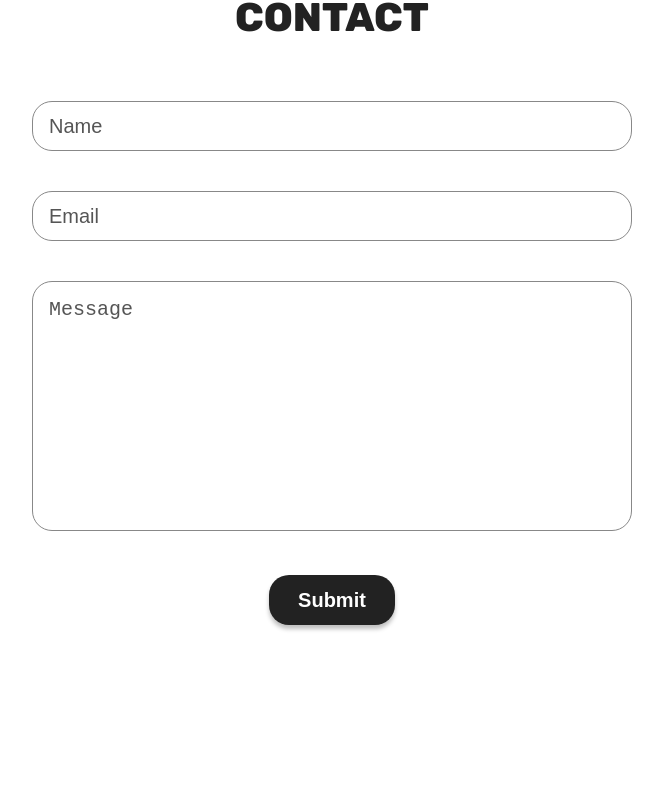
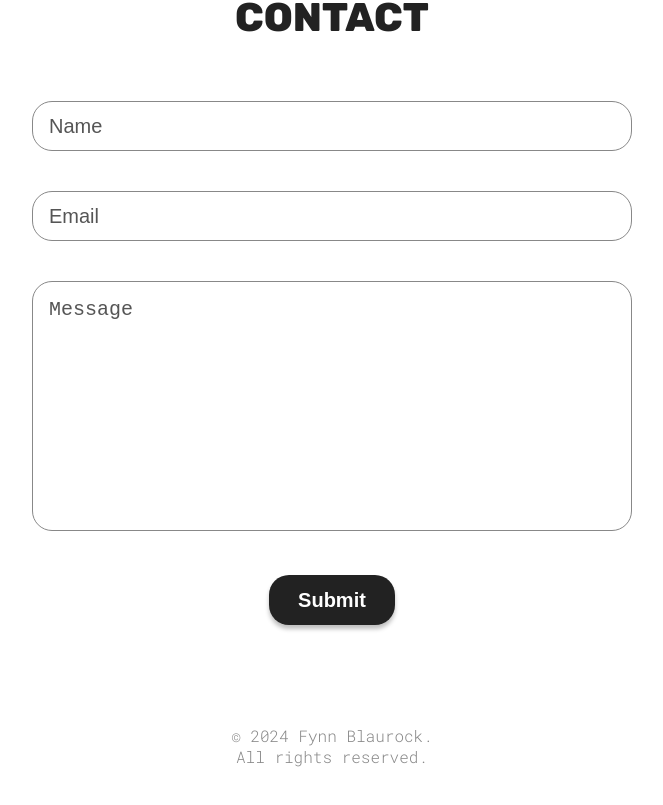
Before and after one commit to fnnbl/PortfolioFBL, a React (Vite) app: page / in a window 1280 px wide. Shown: the part 2109-2914 px from the top of the page, without its empty margins (308-971 px from the left). Before the commit the page ends 2794 px from the top, so only its background shows below. Built offline with nearby package versions, Linux system fonts and the light colour scheme.

Commit message:
Added Footer.

```diff
--- a/src/App.jsx
+++ b/src/App.jsx
@@ -2,6 +2,7 @@
 import Hero from "./sections/Hero/Hero";
 import Projects from "./sections/Projects/Projects";
 import Contact from "./sections/Contact/Contact";
+import Footer from "./sections/Footer/Footer";
 
 function App() {
   return (
@@ -9,6 +10,7 @@
       <Hero />
       <Projects />
       <Contact />
+      <Footer />
     </>
   );
 }
--- /dev/null
+++ b/src/sections/Footer/Footer.jsx
@@ -0,0 +1,14 @@
+import styles from "./FooterStyles.module.css";
+
+function Footer() {
+  return (
+    <section id="footer" className={styles.container}>
+      <p>
+        &copy; 2024 Fynn Blaurock. <br />
+        All rights reserved.
+      </p>
+    </section>
+  );
+}
+
+export default Footer;
--- /dev/null
+++ b/src/sections/Footer/FooterStyles.module.css
@@ -0,0 +1,7 @@
+.container {
+  text-align: center;
+  p {
+    font-size: 16px;
+    color: var(--footer-text-color);
+  }
+}
```
